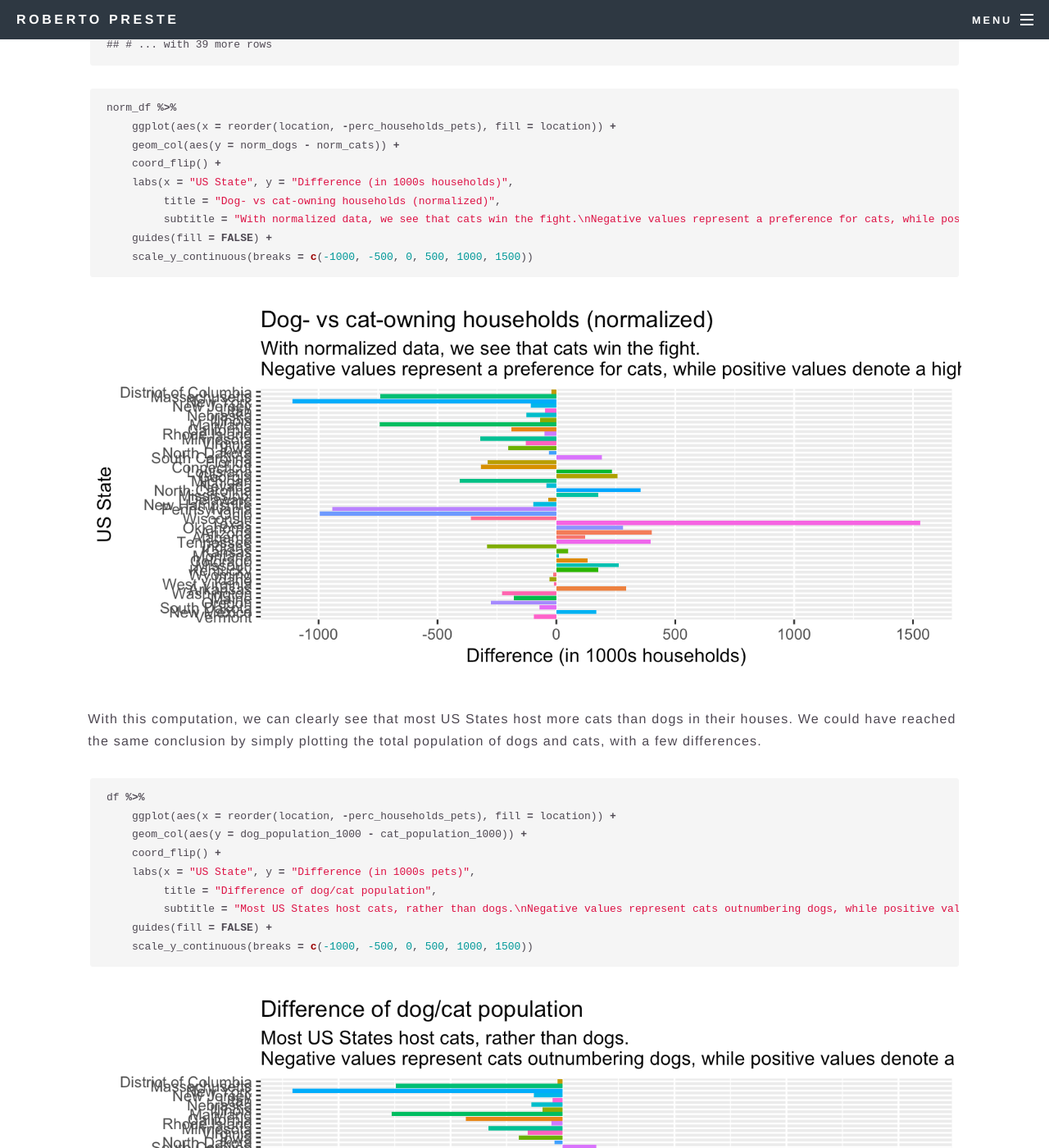
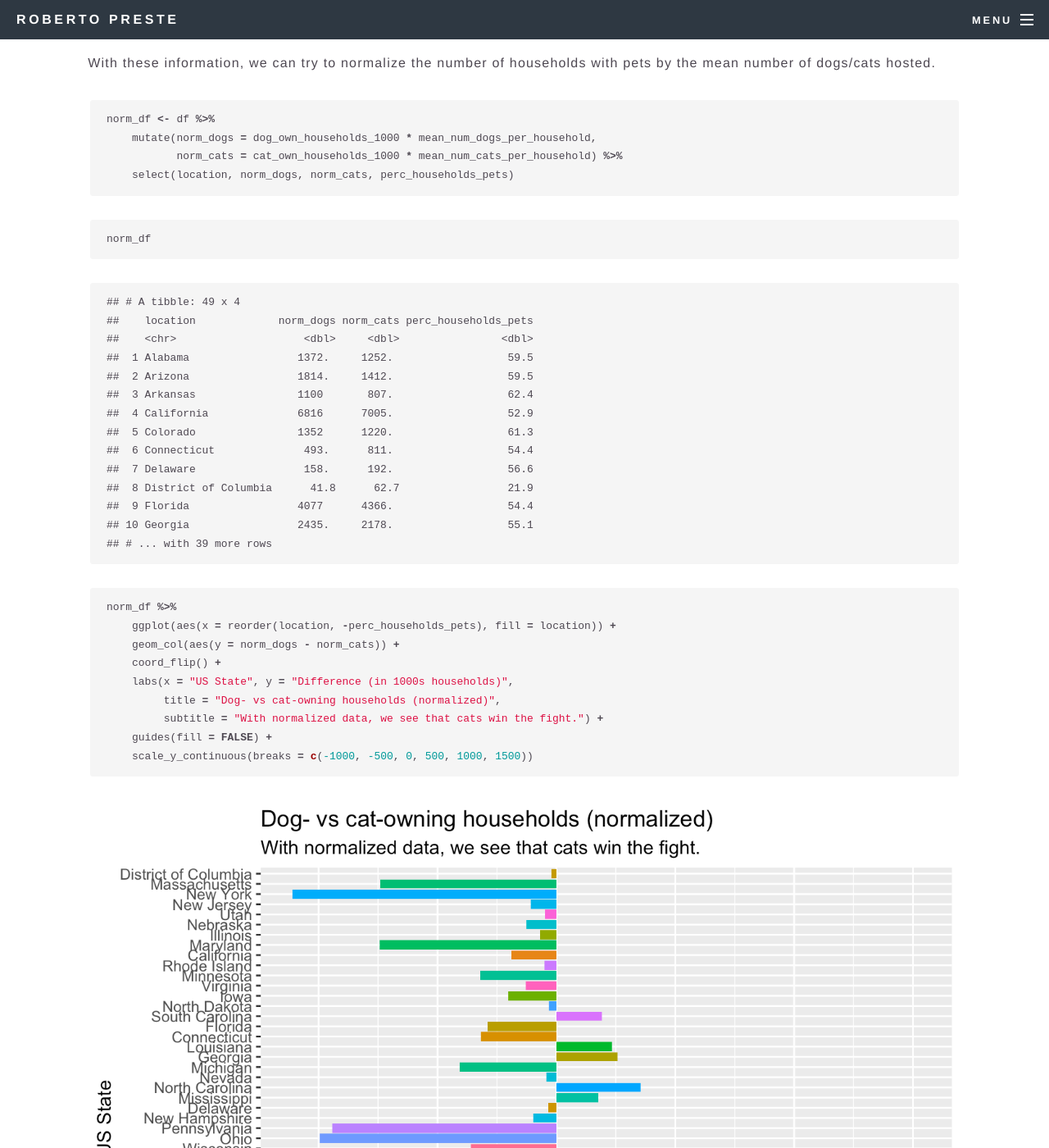
Before and after one commit to robertopreste/robertopreste.github.io, a Jekyll site: the page built from _posts/2018-09-11-tidy-tuesday-week-24.md, in a window 1280 px wide and 1400 px high, scrolled down 7478 px. Shown: the whole window at 82% size. Built offline with Jekyll 4.4.1, drawn with Linux system fonts in a browser that asks for light colours; comment, search, counter and statistics services are not loaded; some of the changed text lies outside the part shown.

Commit message:
Fix plot settings

````diff
--- a/_posts/2018-09-11-tidy-tuesday-week-24.md
+++ b/_posts/2018-09-11-tidy-tuesday-week-24.md
@@ -139,7 +139,7 @@
     coord_flip() +
     labs(x = "US State", y = "Difference (in 1000s households)",
          title = "Dog- vs cat-owning households",
-         subtitle = "Households with dogs definitely outnumber those hosting cats.\nNegative values represent a preference for cats, while positive values denote a higher number of households hosting dogs.") +
+         subtitle = "Households with dogs definitely outnumber those hosting cats.") +
     guides(fill = FALSE) +
     scale_y_continuous(breaks = c(-250, 0, 250, 500, 750, 1000, 1250))
 ```
@@ -238,7 +238,7 @@
     coord_flip() +
     labs(x = "US State", y = "Difference (in 1000s households)",
          title = "Dog- vs cat-owning households (normalized)",
-         subtitle = "With normalized data, we see that cats win the fight.\nNegative values represent a preference for cats, while positive values denote a higher number of households hosting dogs.") +
+         subtitle = "With normalized data, we see that cats win the fight.") +
     guides(fill = FALSE) +
     scale_y_continuous(breaks = c(-1000, -500, 0, 500, 1000, 1500))
 ```
@@ -255,7 +255,7 @@
     coord_flip() +
     labs(x = "US State", y = "Difference (in 1000s pets)",
          title = "Difference of dog/cat population",
-         subtitle = "Most US States host cats, rather than dogs.\nNegative values represent cats outnumbering dogs, while positive values denote a higher number of dogs.") +
+         subtitle = "Most US States host cats, rather than dogs.") +
     guides(fill = FALSE) +
     scale_y_continuous(breaks = c(-1000, -500, 0, 500, 1000, 1500))
 ```
````
Also changed, not shown: other parts of _posts/2018-09-11-tidy-tuesday-week-24.md (+1 -1 lines), images/Week_24_files/figure-markdown_github/unnamed-chunk-12-1.png, images/Week_24_files/figure-markdown_github/unnamed-chunk-13-1.png, images/Week_24_files/figure-markdown_github/unnamed-chunk-5-1.png, images/Week_24_files/figure-markdown_github/unnamed-chunk-6-1.png, images/Week_24_files/figure-markdown_github/unnamed-chunk-9-1.png.
